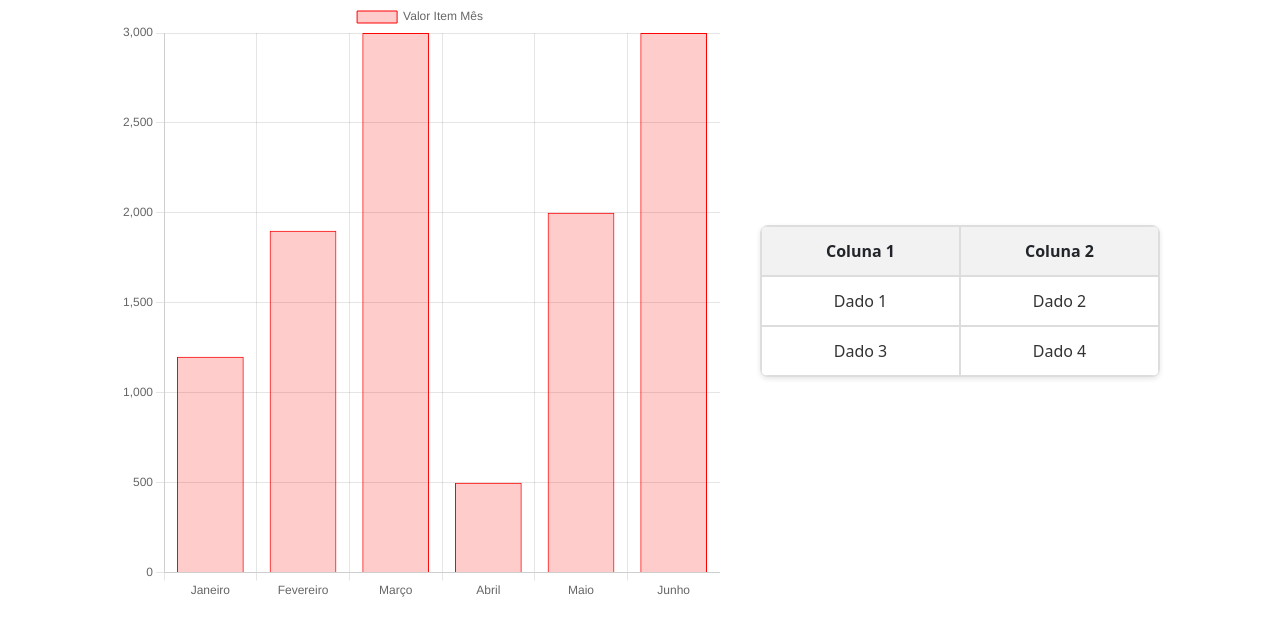
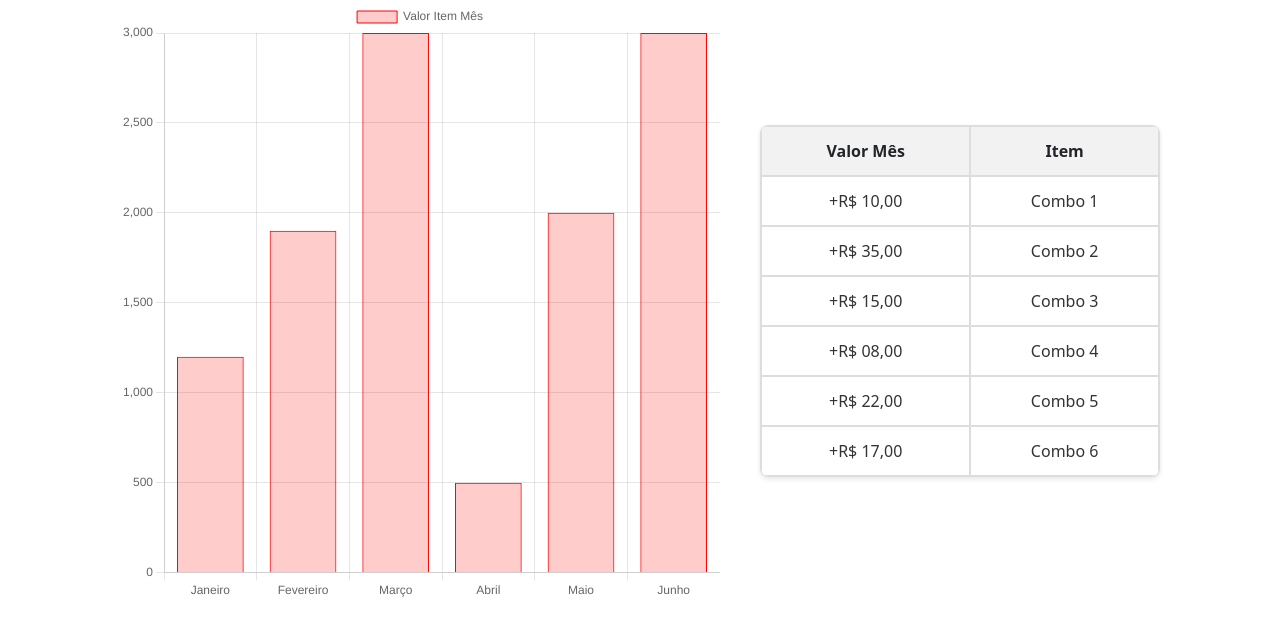
Before and after one commit to Caroles07781/Challenge---Ifood, a plain HTML site: page Challenge ifood - agr vai/index.html in a window 1280 px wide. Shown: the part 1680-2299 px from the top of the page. Drawn offline with nearby package versions, Linux system fonts and the light colour scheme; a script that the page names is missing.

Commit message:
Update index.html

```diff
--- a/Challenge ifood - agr vai/index.html
+++ b/Challenge ifood - agr vai/index.html
@@ -217,18 +217,34 @@
             <table>
                 <thead>
                     <tr>
-                        <th>Coluna 1</th>
-                        <th>Coluna 2</th>
+                        <th>Valor Mês</th>
+                        <th>Item</th>
                     </tr>
                 </thead>
                 <tbody>
                     <tr>
-                        <td>Dado 1</td>
-                        <td>Dado 2</td>
+                        <td>+R$ 10,00</td>
+                        <td>Combo 1</td>
                     </tr>
                     <tr>
-                        <td>Dado 3</td>
-                        <td>Dado 4</td>
+                        <td>+R$ 35,00</td>
+                        <td>Combo 2</td>
+                    </tr>
+                    <tr>
+                        <td>+R$ 15,00</td>
+                        <td>Combo 3</td>
+                    </tr>
+                    <tr>
+                        <td>+R$ 08,00</td>
+                        <td>Combo 4</td>
+                    </tr>
+                    <tr>
+                        <td>+R$ 22,00</td>
+                        <td>Combo 5</td>
+                    </tr>
+                    <tr>
+                        <td>+R$ 17,00</td>
+                        <td>Combo 6</td>
                     </tr>
                 </tbody>
             </table>
```
